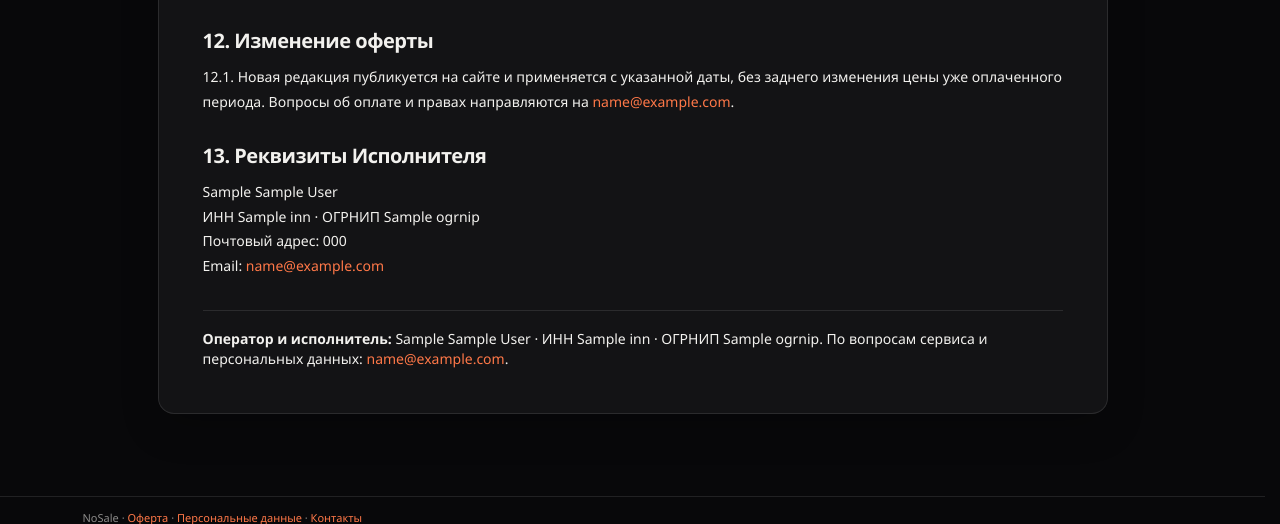
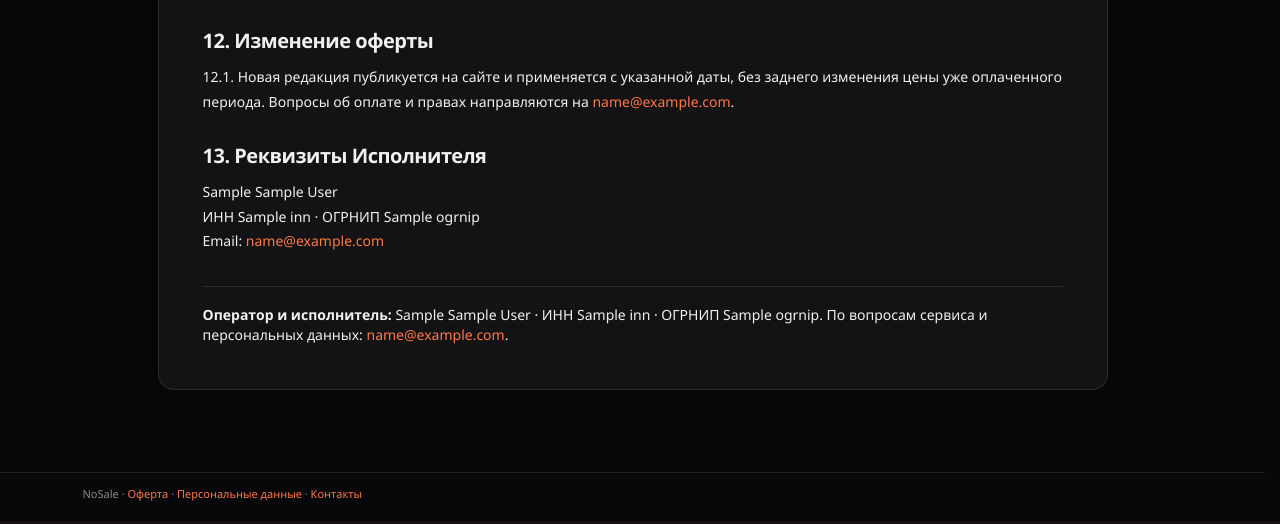
Before and after one commit to Anderhaos/Marketplace-Price-Guard, a Django app: template saas/portal/templates/legal/offer.html in a window 1280 px wide. Shown: the part 2816-3340 px from the top of the page. Run offline with Django 5.2, Linux system fonts and the light colour scheme; the template is opened without the code that fills it: most values are stand-ins (such as "Sample title", 1, 10 or a date in 2020); parts of the project's set-up code (start-up, migrations or seed data) failed here and were passed over.

Commit message:
fix(nosale): remove public postal contact address

```diff
--- a/saas/portal/templates/legal/offer.html
+++ b/saas/portal/templates/legal/offer.html
@@ -45,5 +45,5 @@
 <h2>12. Изменение оферты</h2>
 <p>12.1. Новая редакция публикуется на сайте и применяется с указанной даты, без заднего изменения цены уже оплаченного периода. Вопросы об оплате и правах направляются на <a href="mailto:{{ legal.email }}">{{ legal.email }}</a>.</p>
 <h2>13. Реквизиты Исполнителя</h2>
-<p>{{ legal.entity_type }} {{ legal.full_name }}<br>ИНН {{ legal.inn }} · ОГРНИП {{ legal.ogrnip }}<br>Почтовый адрес: {{ legal.postal_address }}<br>Email: <a href="mailto:{{ legal.email }}">{{ legal.email }}</a></p>
+<p>{{ legal.entity_type }} {{ legal.full_name }}<br>ИНН {{ legal.inn }} · ОГРНИП {{ legal.ogrnip }}<br>Email: <a href="mailto:{{ legal.email }}">{{ legal.email }}</a></p>
 {% endblock %}
```
